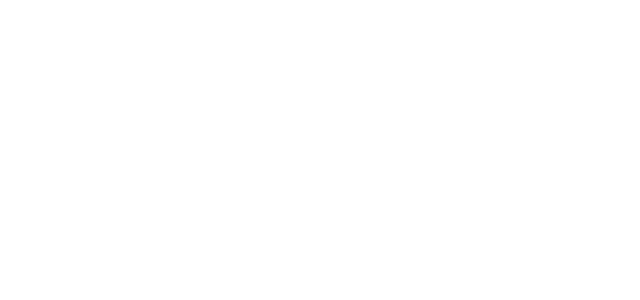
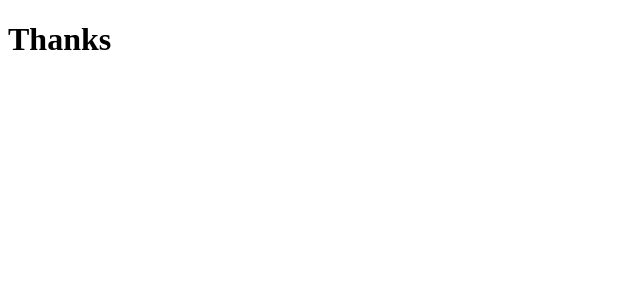
Before and after one commit to vpio/MERN-Stack-Email-Form, a React (Create React App) app: page /thankyou in a window 1280 px wide. Shown: the top 300 px of the page, without its empty margins (0-640 px from the left). Built offline with nearby package versions, Linux system fonts and the light colour scheme.

Commit message:
configured routes

```diff
--- a/src/App.js
+++ b/src/App.js
@@ -1,9 +1,14 @@
 import React from 'react';
+import Form from './components/Form.js';
+import Thanks from './components/Thanks.js';
+import { BrowserRouter, Route} from "react-router-dom";
 
 function App() {
   return (
-    <div>
-    </div>
+    <BrowserRouter>
+      <Route path="/" exact component={Form} />
+      <Route path="/thankyou" exact component={Thanks} />
+    </BrowserRouter>
   );
 }
 
--- a/src/components/Form.js
+++ b/src/components/Form.js
@@ -0,0 +1,9 @@
+import React from 'react';
+
+function Form() {
+  return (
+    <h1>form</h1>
+  )
+}
+
+export default Form;
--- a/src/components/Thanks.js
+++ b/src/components/Thanks.js
@@ -0,0 +1,9 @@
+import React from 'react';
+
+function Thanks() {
+  return (
+    <h1>Thanks</h1>
+  )
+}
+
+export default Thanks;
```
